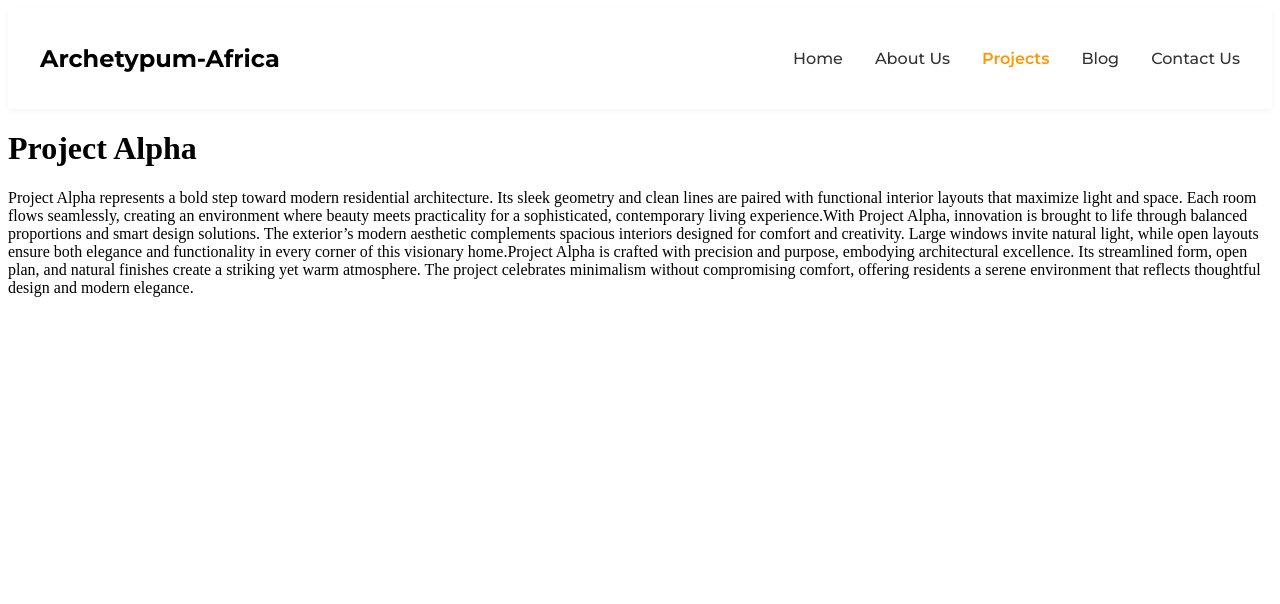
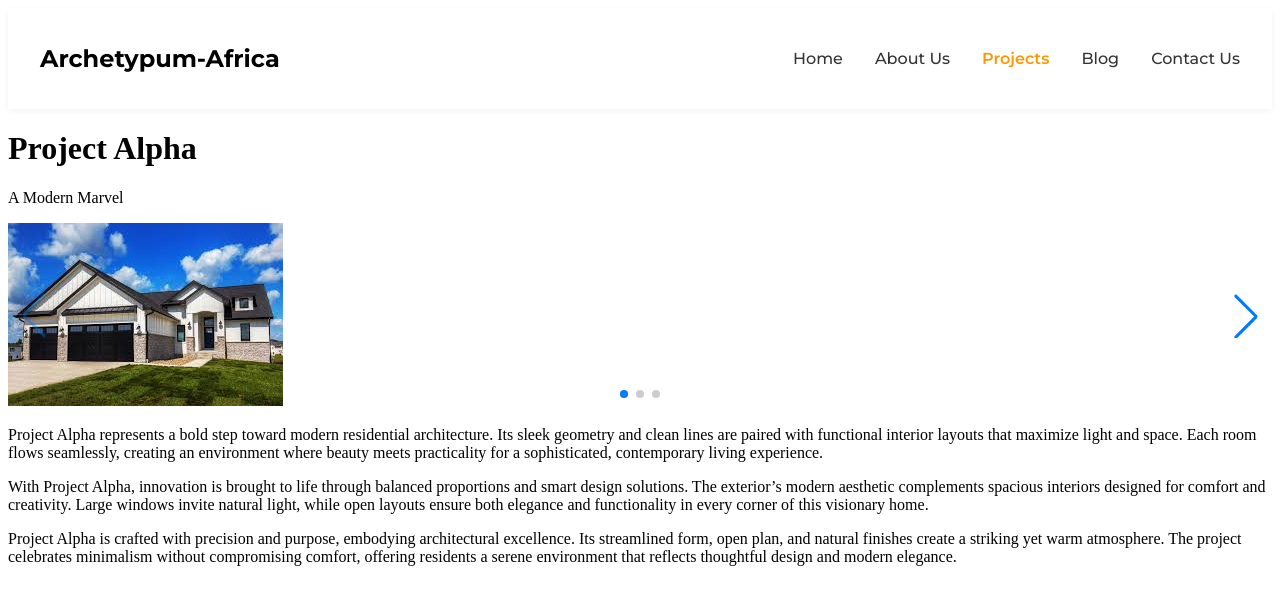
Before and after one commit to monalisasabina/archetypum-frontend, a React (Vite) app: page /projects/1 in a window 1280 px wide. Shown: the top 604 px of the page. Built offline with nearby package versions, Linux system fonts and the light colour scheme.

Commit message:
working on project page

```diff
--- a/src/Pages/Projects.jsx
+++ b/src/Pages/Projects.jsx
@@ -13,7 +13,6 @@ const Projects = () => {
 
     // Sort projects by date
     const sortedProjects = [
-
         ...projects.sort((a, b) => new Date(b.date) - new Date(a.date))
     ]
 
@@ -78,7 +77,6 @@ const Projects = () => {
                                         alt={`${project.title} Thumbnail`}
                                      />
 
-
                                   </div>
                                   <p className="project-other-subtitle">{project.subtitle}</p>
                               </div>
--- a/src/Pages/ProjectsPage.jsx
+++ b/src/Pages/ProjectsPage.jsx
@@ -1,5 +1,11 @@
 import { useParams } from "react-router-dom";
 import projectList from "../Components/projectList"
+
+import { Swiper, SwiperSlide } from 'swiper/react';
+import 'swiper/css';
+import 'swiper/css/navigation';
+import 'swiper/css/pagination';
+import { Navigation, Pagination } from 'swiper/modules';
 
 const ProjectsPage = () => {
 
@@ -11,9 +17,43 @@ const ProjectsPage = () => {
     if (!project) return <p>Project not found</p>;
 
     return (
-        <div>
-            <h1>{project.title}</h1>
-            <p>{project.description}</p>
+        <div className="project-page-cont">
+
+             {/* Header */}
+            <div className="project-page-header">
+                 <h1>{project.title}</h1>
+                 <p>{project.subtitle}</p>
+            </div>
+
+
+            {/* Project images */}
+            <div className="project-page-images">
+                <Swiper
+                    modules={[Navigation, Pagination]}
+                    navigation
+                    pagination={{ clickable: true }}
+                    spaceBetween={30}
+                    slidesPerView={1}
+                    className="project-page-swiper"
+                  >
+                    {project.images.map((img, idx) => (
+
+                        <SwiperSlide key={idx}>
+                            <img
+                                src={img}
+                                alt={`Project ${project.title} - Image ${idx + 1}`}
+                                className="project-page-image"
+                            />
+                        </SwiperSlide>
+                    ))}
+                </Swiper>
+            </div>
+
+            {/* Project Description in separate paragraphs */}
+            {project.description.map((para,idx) =>(
+                <p key={idx}>{para}</p>
+            ))}
+
         </div>
     );
 };
```
